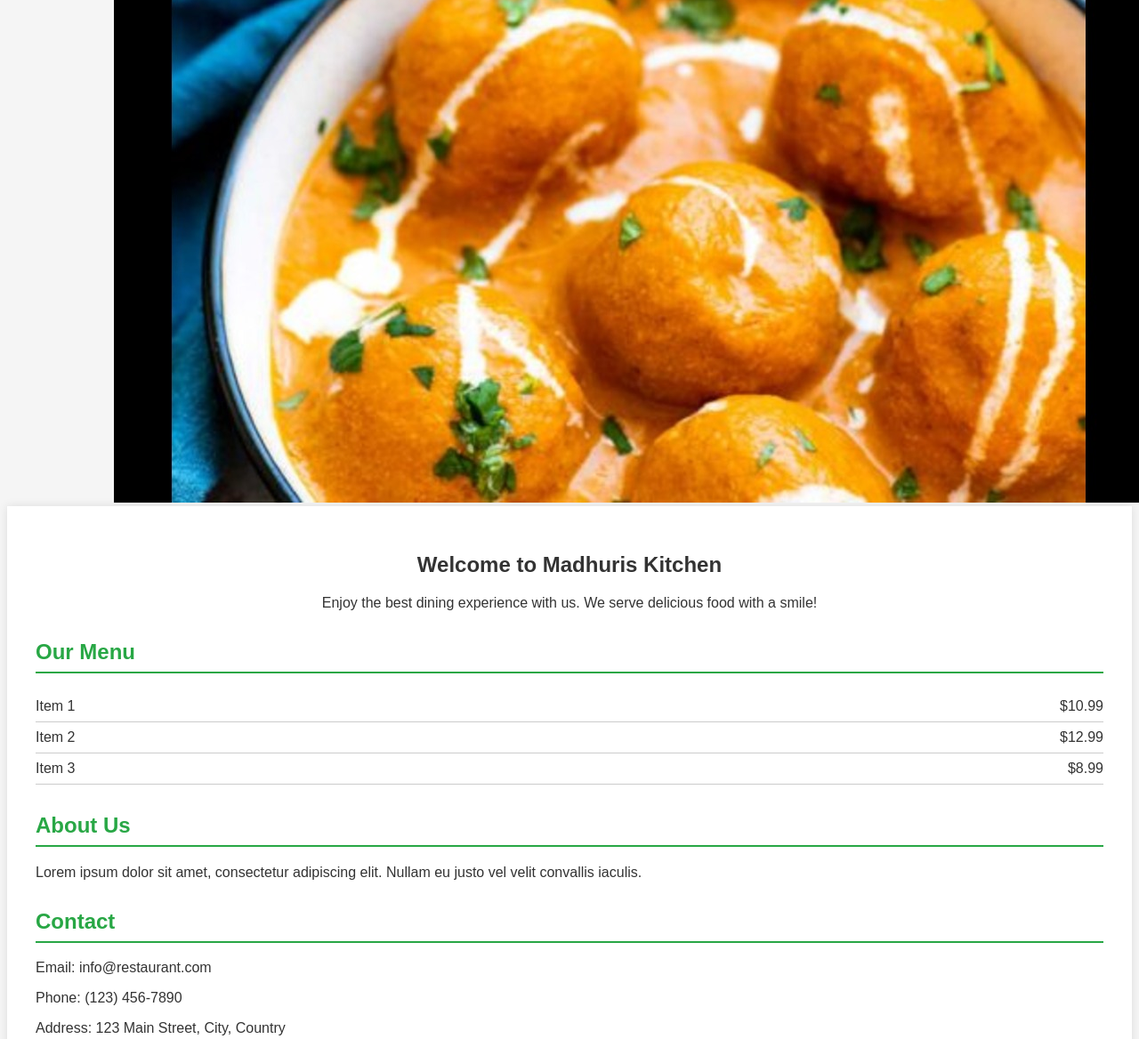
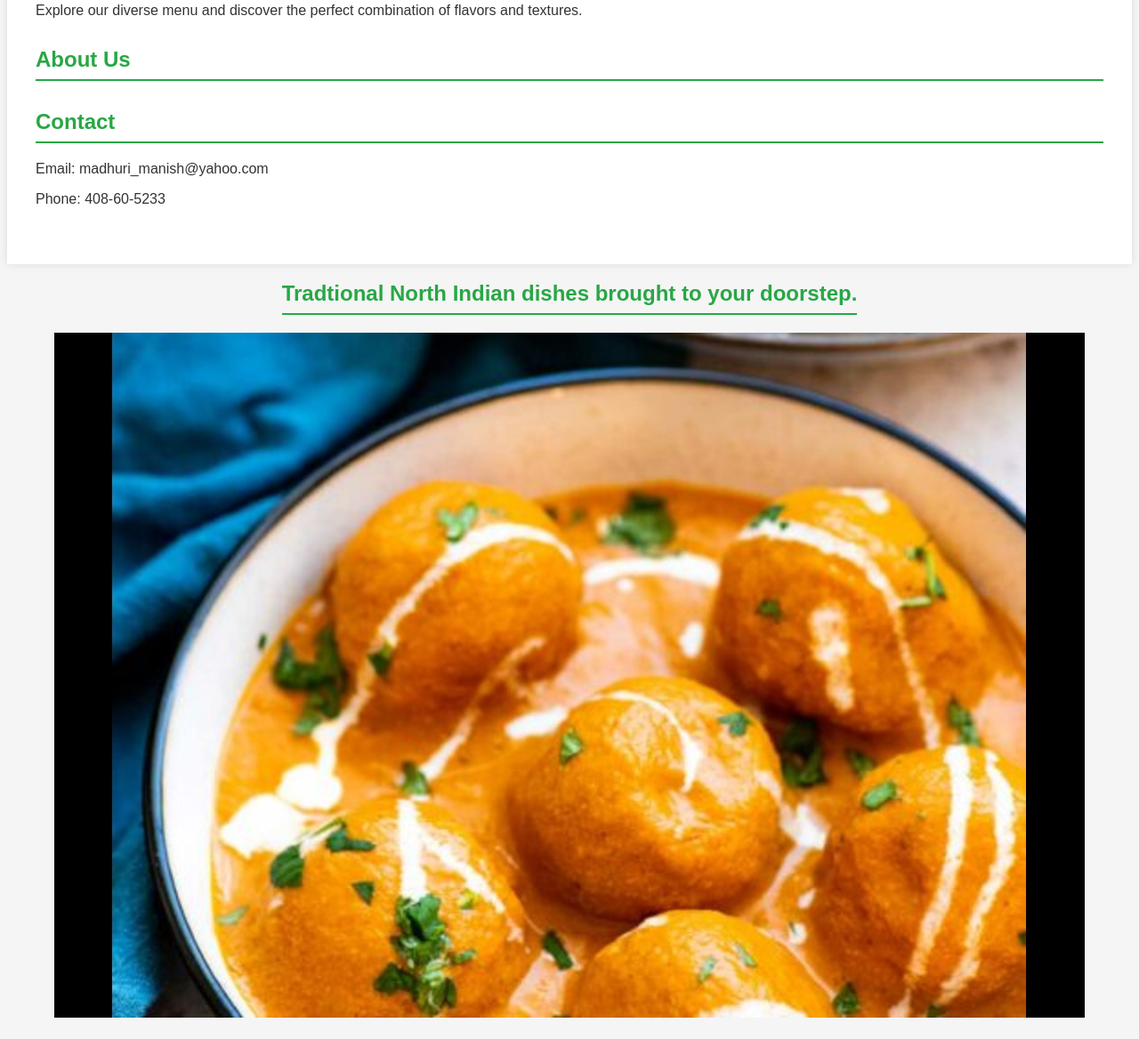
Before and after one commit to FearlessTiger/MomsWebsite, a website: page index.html in a window 1280 px wide. Shown: the part 351-1519 px from the top of the page at 89% size. Drawn offline with Linux system fonts and the light colour scheme.

Commit message:
aded new info to homescreen + animations

```diff
--- a/index.html
+++ b/index.html
@@ -16,8 +16,9 @@
         <a href="order.html">Order Here</a>
         <a href="#contact">Contact</a>
     </nav>
+
     <div id="hero-container">
-        <canvas id="hero-lightpass"></canvas>
+        <!-- <canvas id="hero-lightpass"></canvas> -->
     </div>
     <div class="container">
         <div class="welcome-message">
@@ -25,33 +26,42 @@
             <p>Enjoy the best dining experience with us. We serve delicious food with a smile!</p>
         </div>
         <section id="menu">
-            <h2>Our Menu</h2>
-            <div class="menu-item">
-                <span>Item 1</span>
-                <span>$10.99</span>
-            </div>
-            <div class="menu-item">
-                <span>Item 2</span>
-                <span>$12.99</span>
-            </div>
-            <div class="menu-item">
-                <span>Item 3</span>
-                <span>$8.99</span>
-            </div>
+            <h2> Our Menu</h2>
+            <p>Explore our diverse menu and discover the perfect combination of flavors and textures.</p>
         </section>
         <section id="about">
             <h2>About Us</h2>
-            <p>Lorem ipsum dolor sit amet, consectetur adipiscing elit. Nullam eu justo vel velit convallis iaculis.</p>
         </section>
         <section id="contact">
             <h2>Contact</h2>
-            <p>Email: info@restaurant.com</p>
-            <p>Phone: (123) 456-7890</p>
-            <p>Address: 123 Main Street, City, Country</p>
+            <p>Email: madhuri_manish@yahoo.com</p>
+            <p>Phone: 408-60-5233</p>
         </section>
     </div>
+
+    <section class = "hidden">
+        <div class="homescreenimages">
+            <h2 id="catchline1">Tradtional North Indian dishes brought to your doorstep.</h2>
+            <img src="images/homescreenimage1.jpeg">
+        </div>
+    </section>
+
+    <section class = "hidden">
+        <div class="homescreenimages">
+            <h2> For Parties, Takeout, or every simple pleasure. </h2>
+            <img src="images/homescreenimage2.jpeg">
+        </div>
+    </section>
+
+    <section class = "hidden">
+        <div class="homescreenimages">
+            <h2>Madhuri's Kitchen does it all.</h2>
+            <img src="images/homescreenimage3.jpeg">
+        </div>
+    </section>
+
     <footer class="footer">
-        <p>&copy; 2023 Restaurant Name. All rights reserved.</p>
+        <p>&copy; 2023 Madhuri's Kitchen. All rights reserved.</p>
     </footer>
     <script src="index.js"></script>
 </body>
--- a/index.js
+++ b/index.js
@@ -1,45 +1,57 @@
-const html = document.documentElement;
-const canvas = document.getElementById("hero-lightpass");
-const context = canvas.getContext("2d");
+// const html = document.documentElement;
+// const canvas = document.getElementById("hero-lightpass");
+// const context = canvas.getContext("2d");
 
-const frameCount = 3;
-const currentFrame = index => (
-    `./images/homescreenimage${index}.jpeg`
-);
+// const frameCount = 3;
+// const currentFrame = index => (
+//     `./images/homescreenimage${index}.jpeg`
+// );
 
-const preloadImages = () => {
-  for (let i = 1; i <= frameCount; i++) {
-    const img = new Image();
-    img.src = currentFrame(i);
-  }
-};
+// const preloadImages = () => {
+//   for (let i = 1; i <= frameCount; i++) {
+//     const img = new Image();
+//     img.src = currentFrame(i);
+//   }
+// };
 
-const img = new Image();
-img.src = currentFrame(1);
-canvas.width = 1158;
-canvas.height = 770;
-img.onload = function() {
-  context.drawImage(img, 0, 0);
-};
+// const img = new Image();
+// img.src = currentFrame(1);
+// canvas.width = 1158;
+// canvas.height = 770;
+// img.onload = function() {
+//   context.drawImage(img, 0, 0);
+// };
 
-const updateImage = index => {
-  img.src = currentFrame(index);
-  img.onload = function() {
-    context.clearRect(0, 0, canvas.width, canvas.height);
-    context.drawImage(img, 0, 0);
-  };
-};
+// const updateImage = index => {
+//   img.src = currentFrame(index);
+//   img.onload = function() {
+//     context.clearRect(0, 0, canvas.width, canvas.height);
+//     context.drawImage(img, 0, 0);
+//   };
+// };
 
-window.addEventListener('scroll', () => {
-  const scrollTop = html.scrollTop;
-  const maxScrollTop = html.scrollHeight - window.innerHeight;
-  const scrollFraction = scrollTop  / maxScrollTop;
-  const frameIndex = Math.min(
-    frameCount - 1,
-    Math.ceil(scrollFraction * frameCount)
-  );
+// window.addEventListener('scroll', () => {
+//   const scrollTop = html.scrollTop;
+//   const maxScrollTop = html.scrollHeight - window.innerHeight;
+//   const scrollFraction = scrollTop  / maxScrollTop;
+//   const frameIndex = Math.min(
+//     frameCount - 1,
+//     Math.ceil(scrollFraction * frameCount)
+//   );
 
-  requestAnimationFrame(() => updateImage(frameIndex + 1));
+//   requestAnimationFrame(() => updateImage(frameIndex + 1));
+// });
+
+// preloadImages();
+
+const observer = new IntersectionObserver((entries) => {
+    entries.forEach((entry) => {
+        if (entry.isIntersecting) {
+            entry.target.classList.add('show');
+        } else {
+            entry.target.classList.remove('show');
+        }
+    });
 });
-
-preloadImages();
+const hiddenElements = document.querySelectorAll('.hidden');
+hiddenElements.forEach((el) => observer.observe(el));
--- a/styles.css
+++ b/styles.css
@@ -98,3 +98,22 @@ canvas {
     max-width: 100vw;
     max-height: 100vh;
   }
+
+.homescreenimages {
+    display: grid;
+    place-items: center;
+    align-content: center;
+  }
+
+.hidden {
+    opacity: 0;
+    transition: opacity 0.5s;
+    transform: translateX(-100%);
+    transition: all 2s;
+    filter: blur(5px);
+  }
+.show {
+    opacity: 1;
+    filter: blur(0);
+    transform: translateX(0);
+  }
```
Also changed, not shown: confirmation.html (added).
